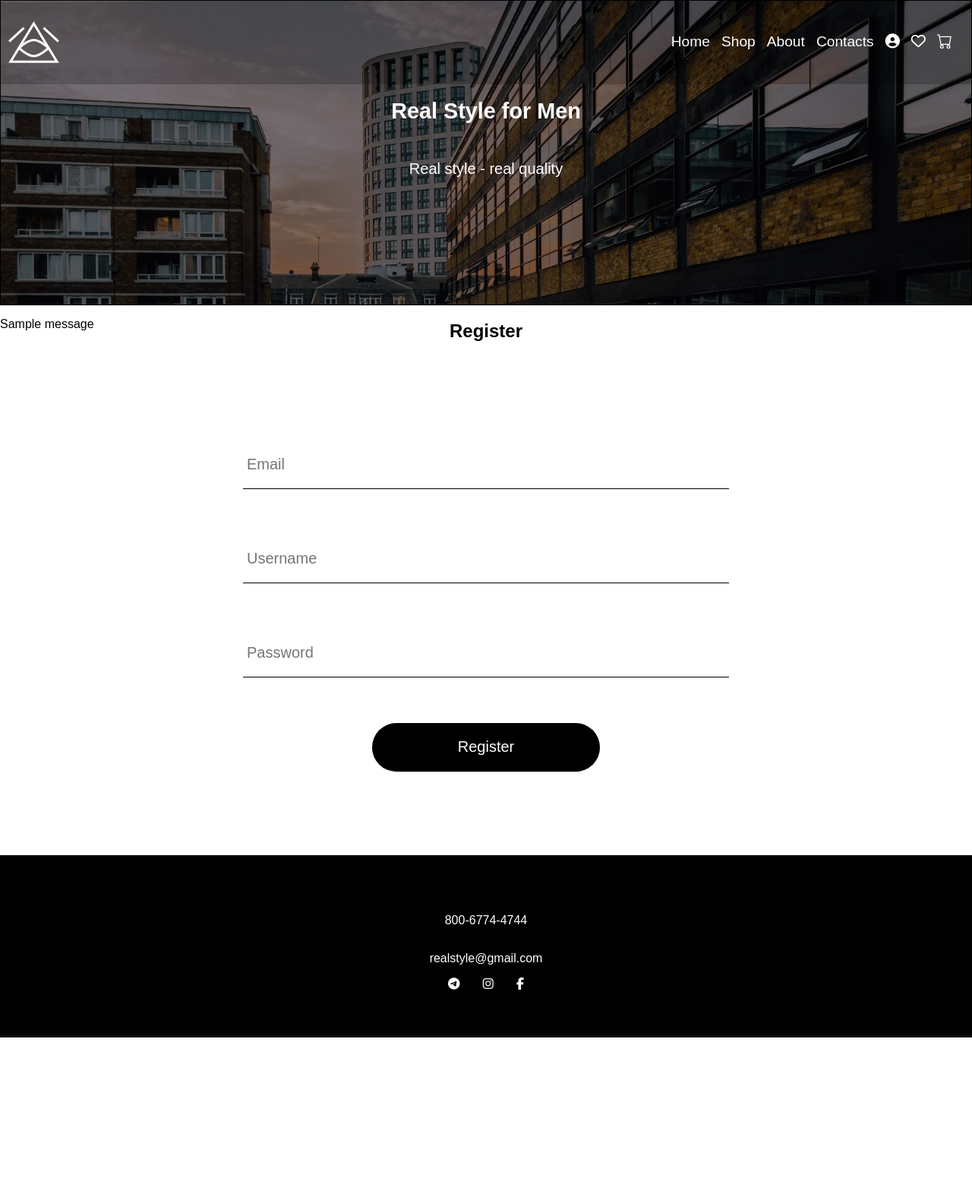
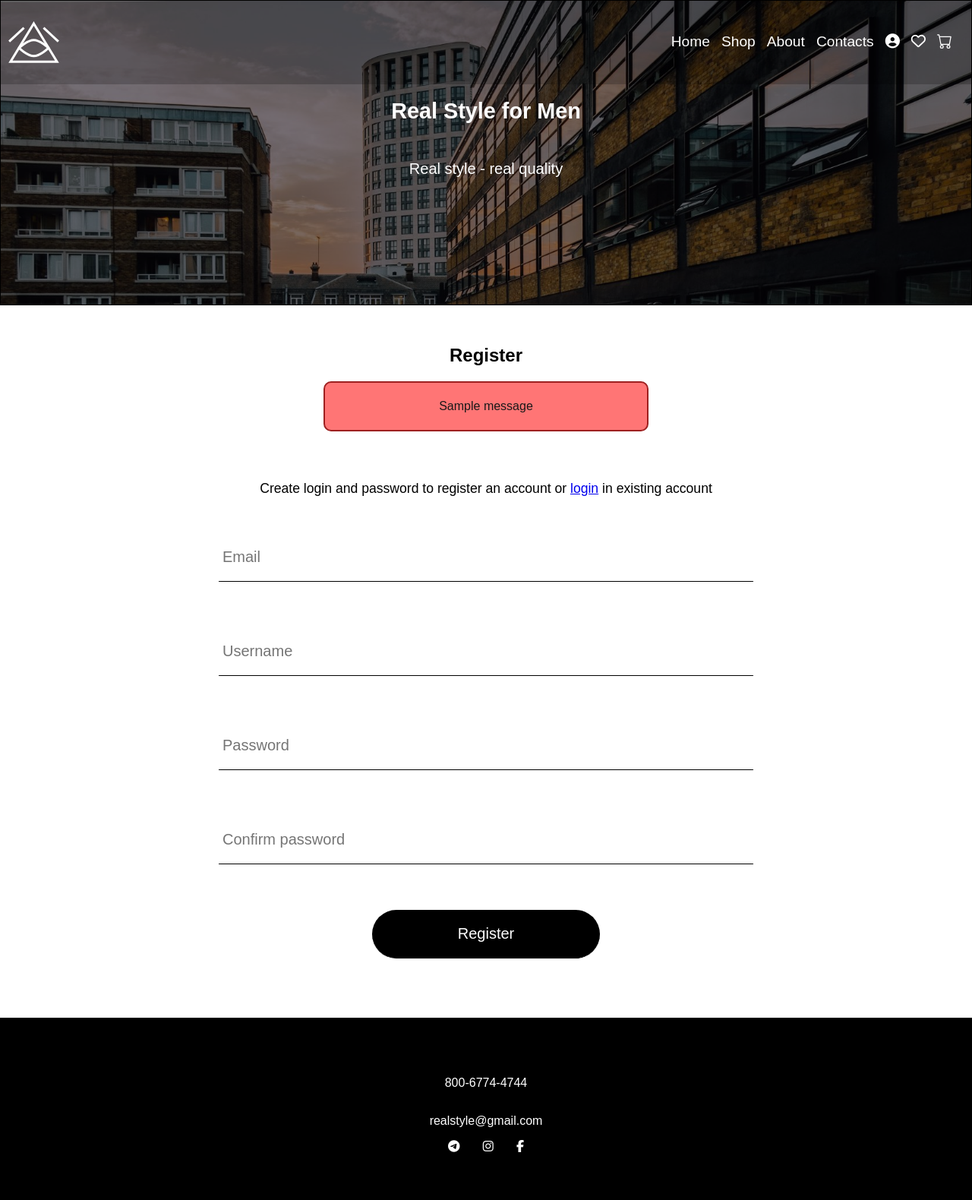
Before and after one commit to deus99999/Flask_style_shop, a Flask app: page /register in a window 1280 px wide. Shown: the whole page at 76% size. Before the commit the page ends 1366 px from the top, so only its background shows below. Run offline with Flask 3, Linux system fonts and the light colour scheme; tables that the repository leaves empty hold one stand-in row (values such as "Sample post"); one stand-in notice (Sample message) is shown; some libraries are stand-ins or nearby versions.

Commit message:
fix if existing email registrate

```diff
--- a/app.py
+++ b/app.py
@@ -23,5 +23,5 @@ if __name__ == "__main__":
     with app.app_context():
         db.create_all()
 
-    #app.run(debug=True)
-    app.run(host='0.0.0.0', debug=True)
+    app.run(debug=True)
+    # app.run(host='0.0.0.0', debug=True)
--- a/forms.py
+++ b/forms.py
@@ -29,12 +29,21 @@ class RegistrationForm(FlaskForm):
                                               'Usernames must have only letters, '
                                               'numbers, dots or underscores')],
                            render_kw={"placeholder": "Username"})
-    password = PasswordField('Password',
-                             validators=[DataRequired(),
-                                         ],
+    password = PasswordField('Password', validators=[DataRequired(), EqualTo('password2',
+                                                                             message='Passwords must match.')],
                              render_kw={"placeholder": "Password"})
+    password2 = PasswordField('Confirm password', validators=[DataRequired()],
+                              render_kw={"placeholder": "Confirm password"})
+
     submit = SubmitField('Register')
 
+    def validate_email(self, field):
+        if User.query.filter_by(email=field.data).first():
+            raise ValidationError('Email already registered.')
+
+    def validate_username(self, field):
+        if User.query.filter_by(username=field.data).first():
+            raise ValidationError('Username already in use.')
 
 # class RegistrationForm(FlaskForm):
 #     email = StringField('Your email', validators=[DataRequired(), Length(1, 64), Email()],
--- a/static/css/styleContacts.css
+++ b/static/css/styleContacts.css
@@ -82,10 +82,50 @@ header {
 	grid-column: 2 / -2;
 	display: flex;
 	flex-direction: column;
+	margin: 6%;
+}
+
+#request input {
+	border: none;
+	border-bottom: 1px solid black;
+	padding: 20px 5px;
+	font-size: 20px;
+	margin: 30px 0px;
+}
+
+#request p {
+	text-align: center;
+	font-size: 1.1em;
+}
+
+#add_item_request {
+	grid-column: 1 / -2;
+	display: flex;
+	flex-direction: column;
+	margin: 5%;
+}
+
+#add_item_request input {
+	border: none;
+	border-bottom: 1px solid black;
+	padding: 20px 5px;
+	font-size: 20px;
+	margin: 30px 0px;
+}
+
+.products {
+	margin-top: 10%;
+	text-align: center;
+}
+
+#add_category_request {
+	grid-column: 1 / -2;
+	display: flex;
+	flex-direction: column;
 	margin: 10%;
 }
 
-#request input {
+#add_category_request input {
 	border: none;
 	border-bottom: 1px solid black;
 	padding: 20px 5px;
@@ -147,6 +187,10 @@ iframe {
 	header {
 		height: 35vh;
 	}
+
+	#add_category_request {
+		grid-column: 1 / 2;
+	}
 }
 
 @media (max-width: 820px) {
--- a/static/css/styleGeneral.css
+++ b/static/css/styleGeneral.css
@@ -148,6 +148,36 @@ header {
 	padding-bottom: 60px;
 }
 
+.button_back {
+	grid-column: 1 / -1;
+}
+
+.wrapped_flash {
+    width: 100%;
+    display: flex;
+    justify-content: center;
+    grid-column: 2 / -2;
+}
+
+.flash_dangerous {
+    opacity: 0.9;
+    background: #FF6666;
+    border: 2px solid #940808;
+    border-radius: 10px;
+    width: 53%;
+    height: 62px;
+    display: flex;
+    justify-content: center;
+    align-items: center;
+    margin-left: auto;
+    margin-right: auto;
+    z-index: 999999;
+}
+
+.flash p {
+    font-size: 20px;
+}
+
 footer {
 
 	grid-column: 1 / -1;
@@ -216,6 +246,10 @@ footer i:hover {
  	   height: auto;
 	}
 
+	.main_grid {
+    display: block;
+	}
+
 	header {
        height: auto;
     }
--- a/static/css/styleRegister.css
+++ b/static/css/styleRegister.css
@@ -1,4 +1,5 @@
 .register_h2 {
+	margin-top: 4%;
 	grid-column: 2 / -2;
 	text-align: center;
 }
@@ -22,3 +23,9 @@
 	font-size: 20px;
 	margin: 30px 0px;
 }
+
+#request p {
+	text-align: center;
+	font-size: 1.1em;
+
+}
--- a/templates/admin/add_category.html
+++ b/templates/admin/add_category.html
@@ -4,10 +4,13 @@
 {% block style %}
 	<link rel="stylesheet" href="https://cdn.jsdelivr.net/npm/bootstrap@5.2.3/dist/css/bootstrap.min.css" integrity="sha384-rbsA2VBKQhggwzxH7pPCaAqO46MgnOM80zW1RWuH61DGLwZJEdK2Kadq2F9CUG65" crossorigin="anonymous">
 	<link rel="stylesheet" type="text/css" href="../static/css/styleContacts.css">
+
+
+
 {% endblock %}
 
 {% block content %}
-	<form method="post" id="request" enctype="multipart/form-data">
+	<form method="post" id="add_category_request" enctype="multipart/form-data">
 			<h2>Add category</h2>
 			<input type="text" name="title" id="title" placeholder="Category title">
 			<input type="file" name="category_image" id="category_image">
--- a/templates/admin/team_form.html
+++ b/templates/admin/team_form.html
@@ -4,6 +4,7 @@
 {% block style %}
 	<link rel="stylesheet" href="https://cdn.jsdelivr.net/npm/bootstrap@5.2.3/dist/css/bootstrap.min.css" integrity="sha384-rbsA2VBKQhggwzxH7pPCaAqO46MgnOM80zW1RWuH61DGLwZJEdK2Kadq2F9CUG65" crossorigin="anonymous">
 	<link rel="stylesheet" type="text/css" href="../static/css/styleContacts.css">
+<link rel="stylesheet" type="text/css" href="{{ url_for('static', filename='css/styleGeneral.css') }}">
 
 {% endblock %}
 
--- a/templates/auth/register.html
+++ b/templates/auth/register.html
@@ -10,19 +10,23 @@
 {% endblock %}
 
 {% block content %}
-	{% for msg in get_flashed_messages() %}
-		<!-- <div class="wrapped_flash">
-			<div class="flash"> -->
-				<p>{{ msg }}</p>
-			<!-- </div>
-		</div> -->
-		{% endfor %}
+
 
 	<div class="register_h2">
 		<h2>Register</h2>
 	</div>
 
+	{% for msg in get_flashed_messages() %}
+		<div class="wrapped_flash">
+			<div class="flash_dangerous">
+				<p>{{ msg }}</p>
+			</div>
+		</div>
+		{% endfor %}
+
 	<form method="post" id="request" enctype="multipart/form-data">
+	<p>Create login and password to register an account or <a href="{{ url_for('login') }}">login</a> in existing account</p>
+
 		{{ form.email }}
 		{{ form.username }}
 		{{ form.password }}
--- a/templates/base.html
+++ b/templates/base.html
@@ -5,10 +5,7 @@
   <meta charset="utf-8">
   <meta name="viewport" content="width=device-width, initial-scale=1">
   <title>{% block title %}{% endblock %}</title>
-  <link
-    rel="stylesheet"
-    href="https://cdnjs.cloudflare.com/ajax/libs/animate.css/4.1.1/animate.min.css"
-  />
+  <link rel="stylesheet" href="https://cdnjs.cloudflare.com/ajax/libs/animate.css/4.1.1/animate.min.css"/>
   <link rel="stylesheet" href="https://cdnjs.cloudflare.com/ajax/libs/animate.css/4.1.1/animate.min.css"/>
   <link rel="stylesheet" type="text/css" href="https://maxcdn.bootstrapcdn.com/font-awesome/4.7.0/css/font-awesome.min.css">
   <link rel="stylesheet" type="text/css" href="{{ url_for('static', filename='css/styleGeneral.css') }}">
--- a/templates/contacts.html
+++ b/templates/contacts.html
@@ -3,7 +3,6 @@
 
 {% block style %}
 	<link rel="stylesheet" type="text/css" href="../static/css/styleContacts.css">
-	 <link rel="stylesheet" type="text/css" href="{{ url_for('static', filename='css/styleGeneral.css') }}">
 
 {% endblock %}
 
--- a/views.py
+++ b/views.py
@@ -3,7 +3,7 @@ import os
 from flask_login import login_required, current_user, logout_user, login_user
 from forms import LoginForm, RegistrationForm
 from forms import TeamForm
-from config import send_email
+from mail import send_email
 from models import User, Team, Product, Category
 from config import app, db, login_manager
 
@@ -199,7 +199,7 @@ def add_items():
         categories = Category.query.all()
         products = Product.query.all()
 
-        return render_template("/add_items.html", categories=categories, products=products)
+        return render_template("admin/add_items.html", categories=categories, products=products)
 
     return render_template("admin/add_items.html")
 
@@ -325,6 +325,7 @@ def logout():
 # Adding user's information to db after checking form by validators without sending email
 @app.route('/register', methods=['GET', 'POST'])
 def register():
+    users = User.query.all()
     form = RegistrationForm()
     email = form.email.data
     username = form.username.data
@@ -334,17 +335,20 @@ def register():
     if email and username and password:
         if form.validate_on_submit:
             user = User(email=email, username=username, password=password)
-            print(user)
             db.session.add(user)
-            print("U can log in.")
-            flash("You can log in.")
             if app.config['FLASKY_ADMIN']:
-                send_email('rudenkoalexey@ukr.net',
+                send_email(email,
                            #app.config['FLASKY_ADMIN'],
-                           'Success regisration', 'mail/new_user', user=user)
-                db.session.commit()
-
-            return redirect(url_for('login'))
+                           ' Success regisration', 'mail/new_user', user=user)
+                for u in users:
+                    if u.email:
+                        flash("User with this email is already exist.")
+                        #return redirect(request.referrer)
+                        return render_template('auth/register.html', form=form)
+                    else:
+                        db.session.commit()
+                        flash("You can log in.")
+                        return redirect(url_for('login'))
     return render_template('auth/register.html', form=form)
 
 
```
Also changed, not shown: config.py (+3 -22 lines), mail.py (+26 -23 lines), static/css/styleAbout.css (+7 -7 lines), static/css/styleAdmin.css (+0 -132 lines), templates/admin/add_items.html (+4 -4 lines).
